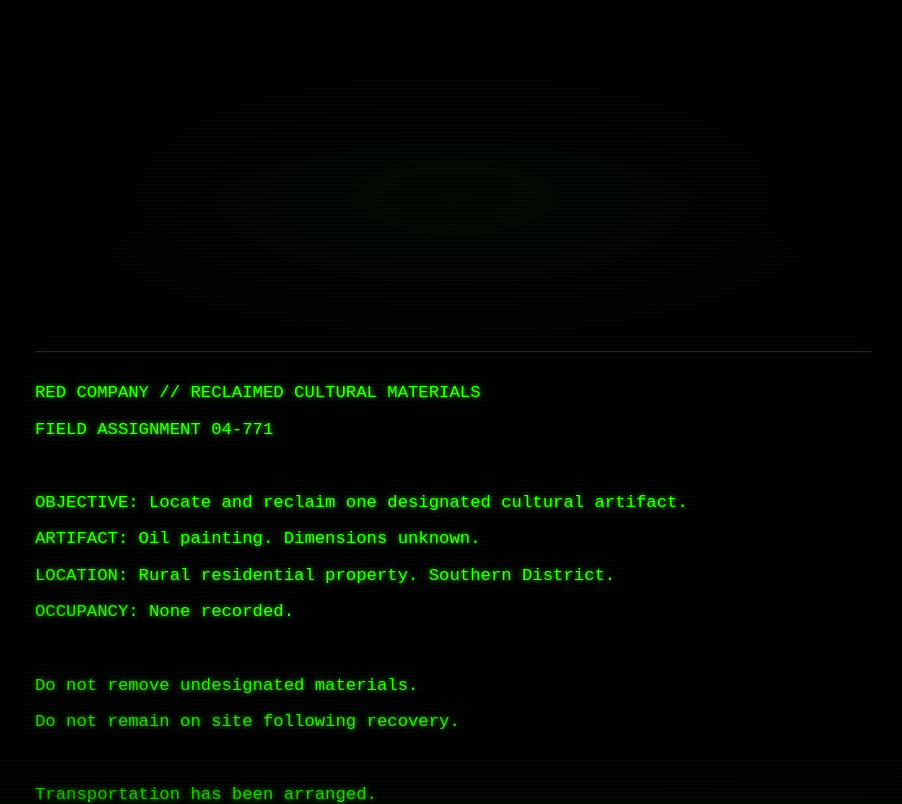
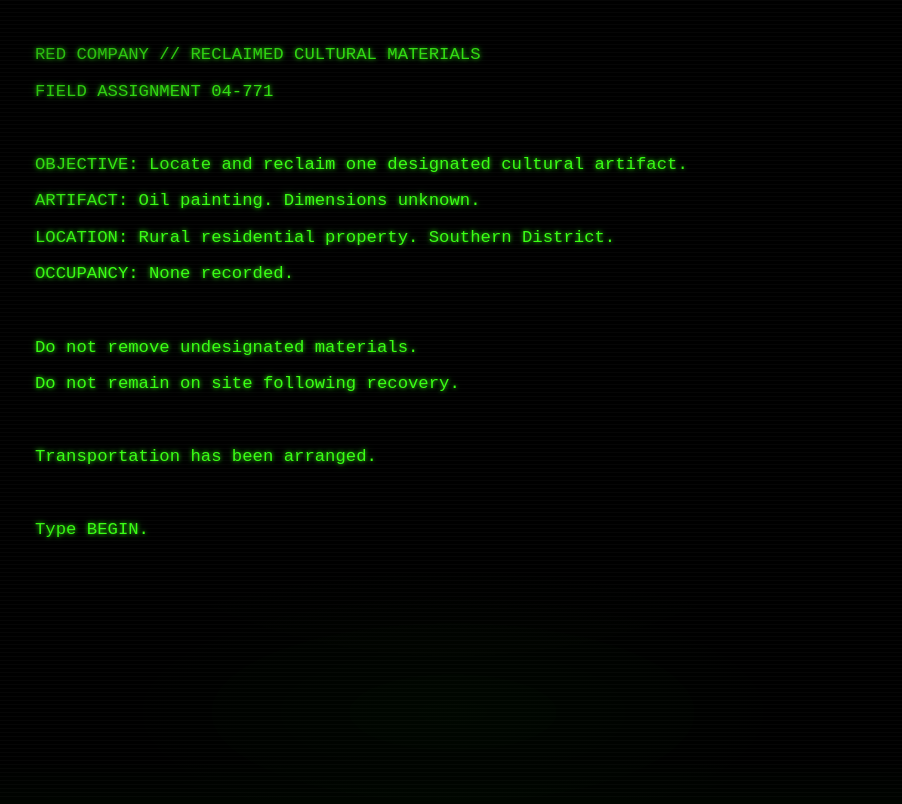
Before and after one commit to gfp-prod/gfp-games, a React (Vite) app: page / in a window 1280 px wide. Shown: the top 804 px of the page, without its empty margins (187-1089 px from the left). Built offline with nearby package versions, Linux system fonts and the light colour scheme.

Commit message:
Move scene display beside current command

```diff
--- a/src/App.tsx
+++ b/src/App.tsx
@@ -106,6 +106,6 @@ function App(){
   return say(raw,["NON-RED COMPANY COMPLIANT RESPONSE.","Rephrase your request."],{strikes:next});
  }
  function restart(){resetState();setG(start);setLines(intro);setCmd("")}
- return <main className="shell"><article className="reader terminal"><Scene g={g}/><div className="story">{lines.map((l,i)=><p key={i}>{l||"\u00a0"}</p>)}</div><form onSubmit={act} className="command-line"><span>&gt;</span><input autoFocus value={cmd} onChange={e=>setCmd(e.target.value)} aria-label="Command" autoComplete="off"/></form><button className="reset" onClick={restart}>RESET</button><div ref={bottom}/></article></main>
+ return <main className="shell"><article className="reader terminal"><div className="story">{lines.map((l,i)=><p key={i}>{l||"\u00a0"}</p>)}</div><Scene g={g}/><form onSubmit={act} className="command-line"><span>&gt;</span><input autoFocus value={cmd} onChange={e=>setCmd(e.target.value)} aria-label="Command" autoComplete="off"/></form><button className="reset" onClick={restart}>RESET</button><div ref={bottom}/></article></main>
 }
 export default App;
```
